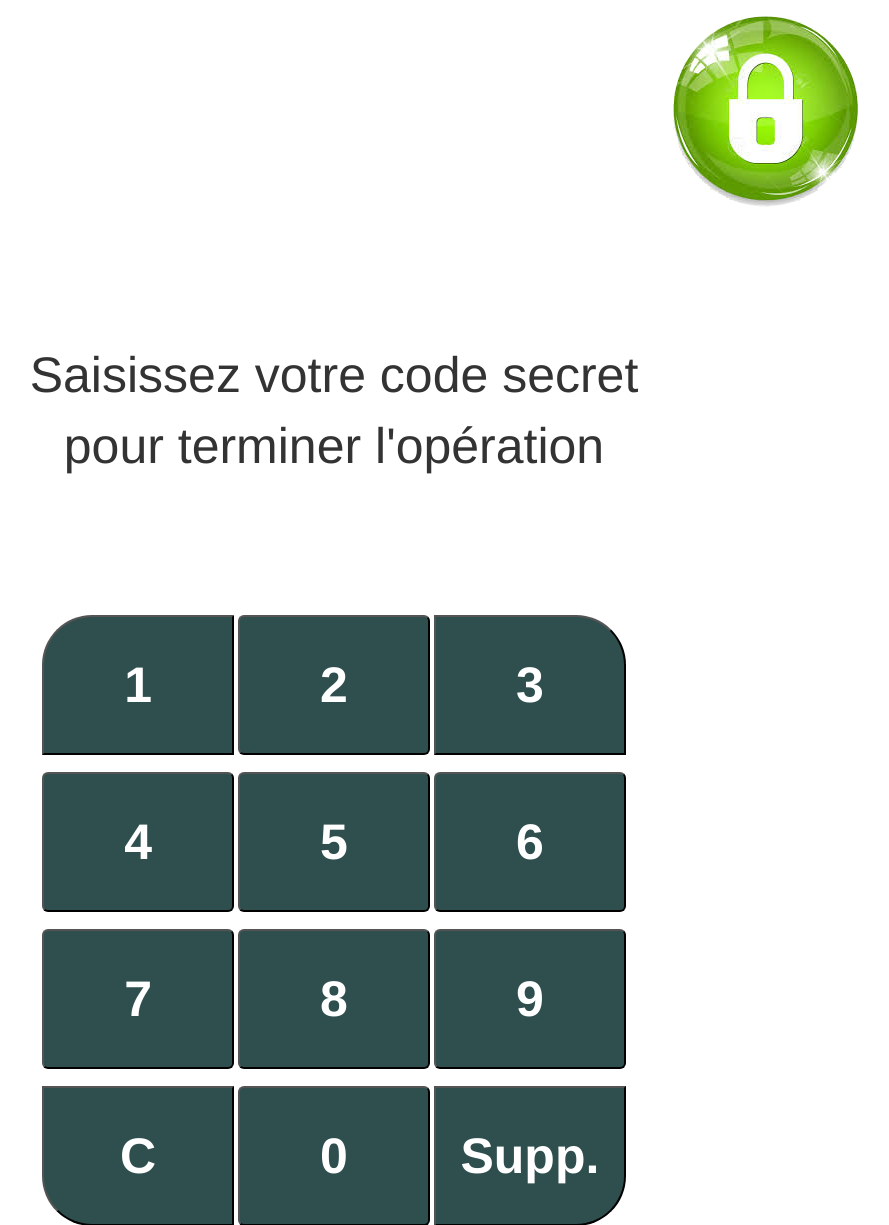
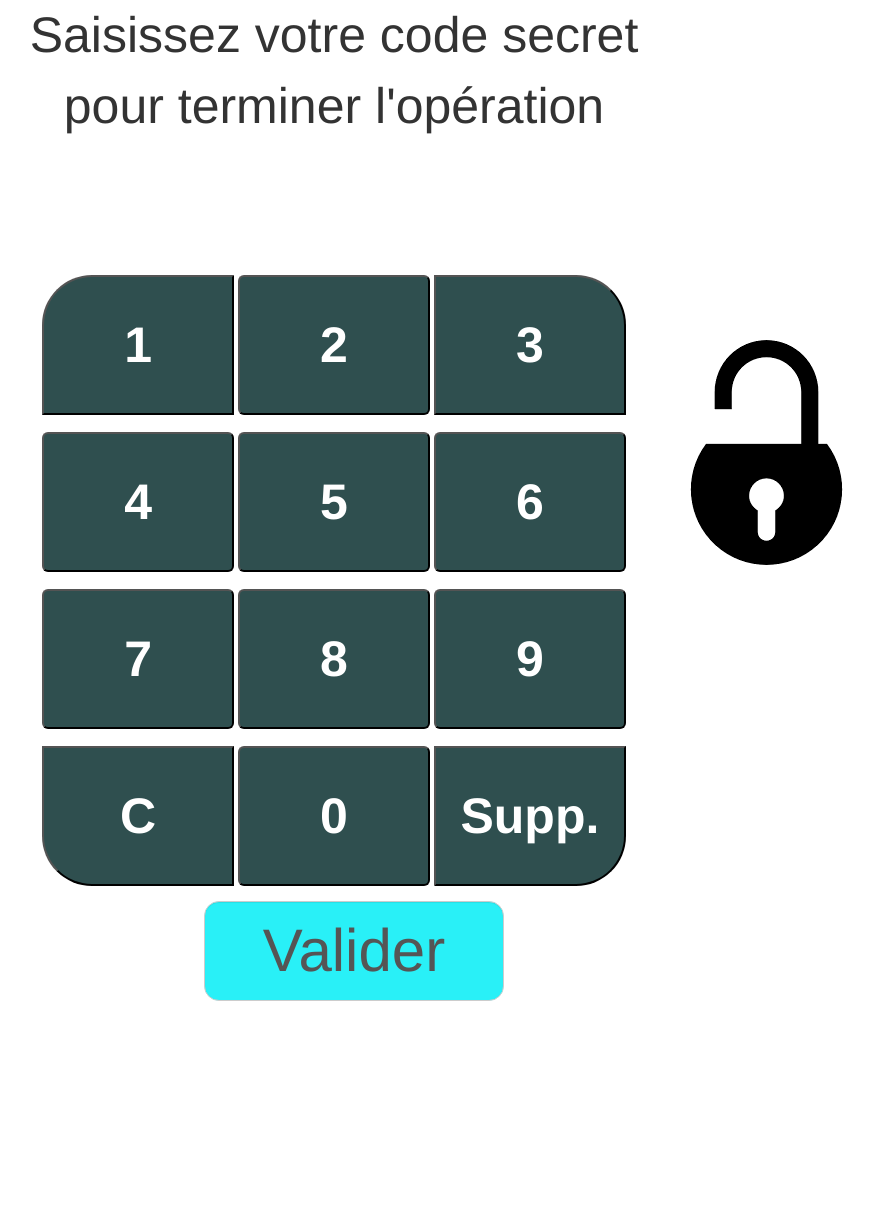
Before and after one commit to abdoulakram/inputpass, a Flask app: page / in a window 1280 px wide. Shown: the top 1225 px of the page, without its empty margins (306-1195 px from the left). After the commit the page ends 1001 px from the top, so only its background shows below. Run offline with Flask 2, Linux system fonts and the light colour scheme; some libraries are stand-ins or nearby versions.

Commit message:
first commit

```diff
--- a/templates/password.html
+++ b/templates/password.html
@@ -8,9 +8,9 @@
   <link rel="stylesheet" href="https://cdnjs.cloudflare.com/ajax/libs/font-awesome/4.7.0/css/font-awesome.min.css">
       </head>
    <body>
-         <img src="{{url_for('static', filename='image/verou1.png')}}" />
+         <img src="{{url_for('static', filename='image/verou3.png')}}" style="margin-top:340px;" align="center" />
 
-        <div   class="container col-md-6 col-sm-12 col-xs-12 col-md-offset-3"  style="margin-top:340px;">
+        <div   class="container col-md-6 col-sm-12 col-xs-12 col-md-offset-3">
 
            <div  class="row"  align="center">
             <div>
```
Also changed, not shown: static/image/verou3.png (added).
